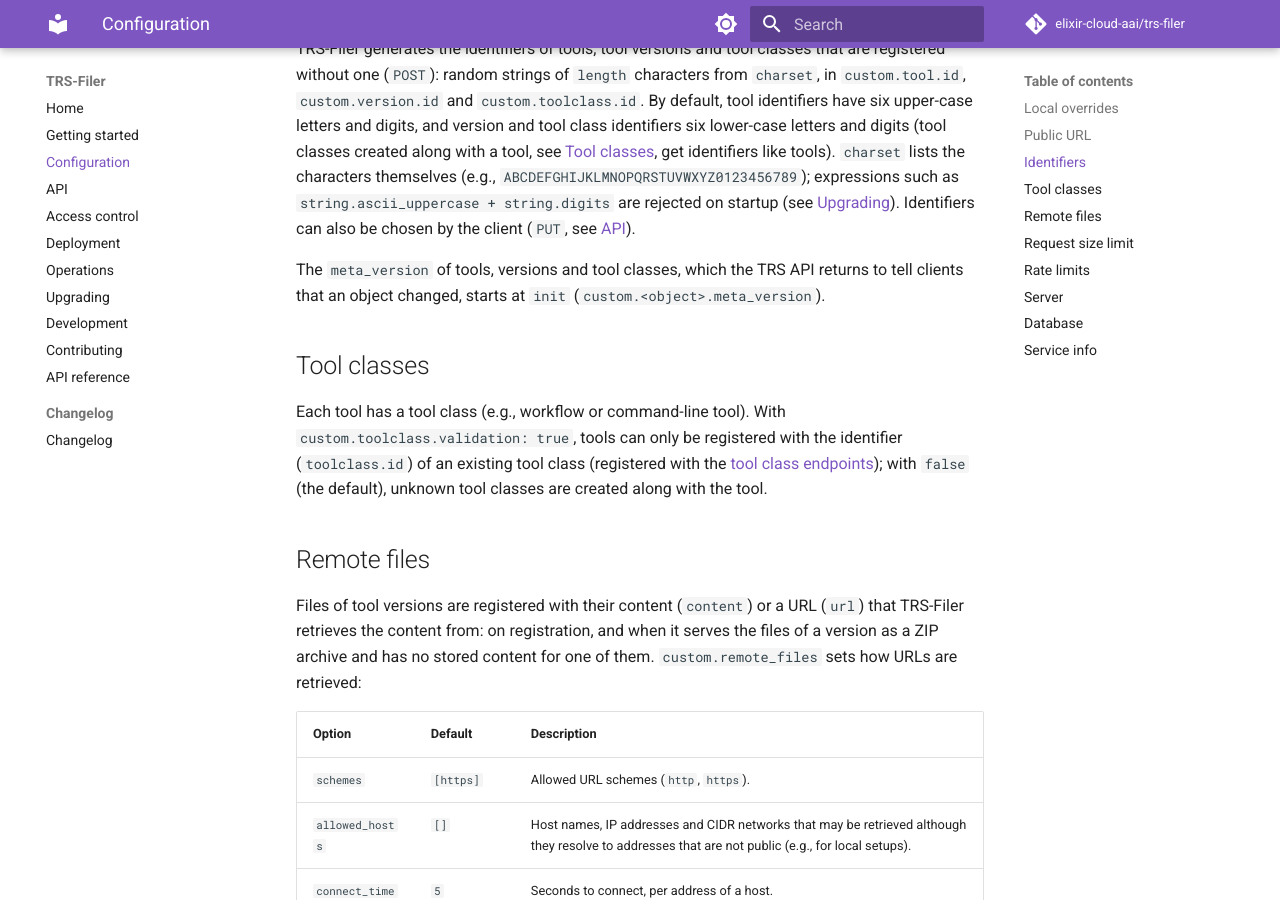
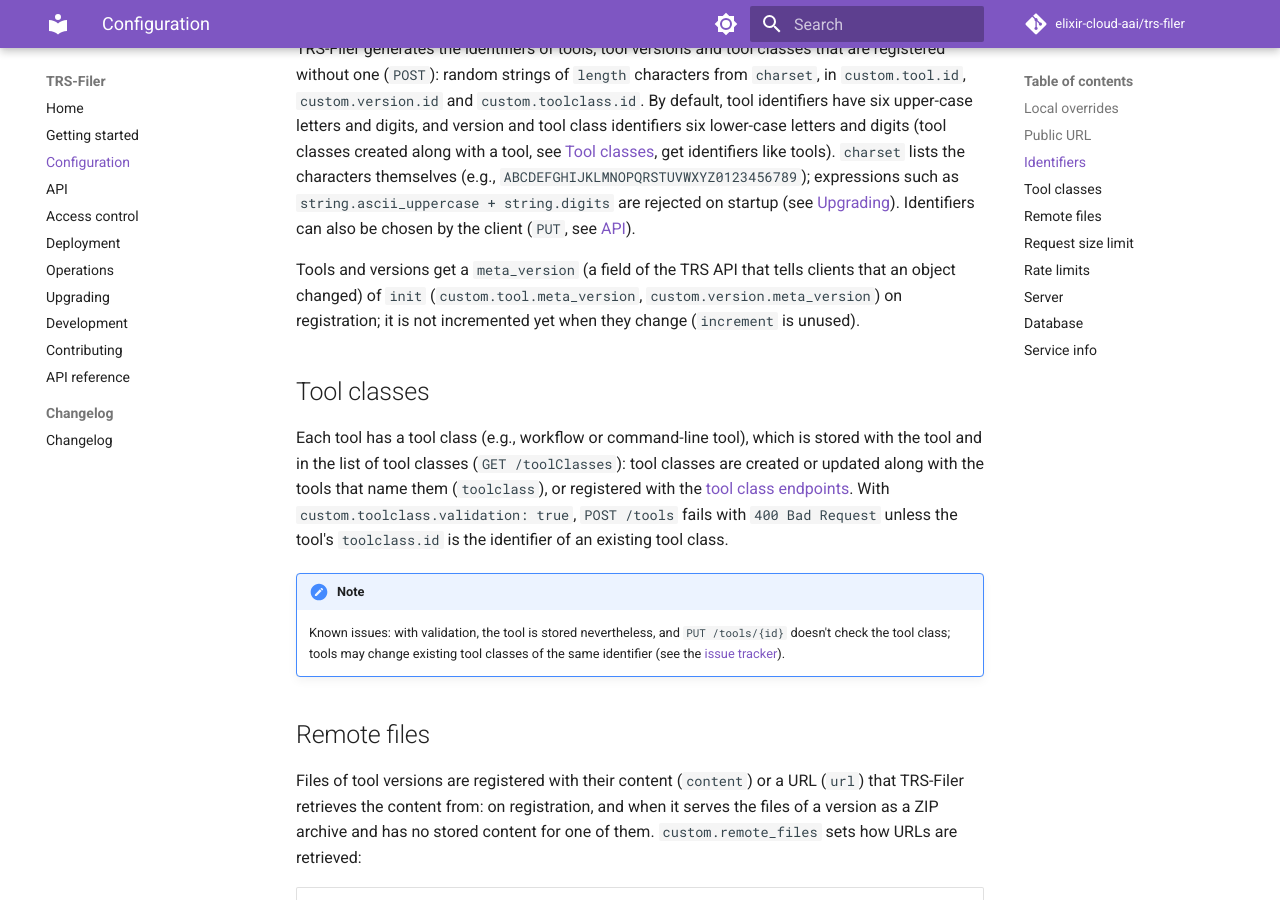
Before and after one commit to elixir-cloud-aai/trs-filer, an MkDocs documentation site: the page built from docs/configuration.md, in a window 1280 px wide and 900 px high, scrolled down 1144 px. Built offline with MkDocs 1.6.1 and Material for MkDocs 9.7.7, drawn with Linux system fonts in a browser that asks for light colours; comment, search, counter and statistics services are not loaded.

Commit message:
docs: address review findings
Describe tool classes and meta versions as the code handles them (with
the known issues of #126), list which files `/files` returns, name the
Helm chart's database, measure the coverage of the docs hooks, and
reword the comment on the nav.

Co-Authored-By: Claude Opus 5.5 <noreply@anthropic.com>

```diff
--- a/docs/configuration.md
+++ b/docs/configuration.md
@@ -66,17 +66,26 @@ classes](#tool-classes), get identifiers like tools). `charset` lists the charac
 [Upgrading](upgrading.md#configuration)). Identifiers can also be chosen by
 the client (`PUT`, see [API](api.md)).
 
-The `meta_version` of tools, versions and tool classes, which the TRS API
-returns to tell clients that an object changed, starts at `init`
-(`custom.<object>.meta_version`).
+Tools and versions get a `meta_version` (a field of the TRS API that tells
+clients that an object changed) of `init` (`custom.tool.meta_version`,
+`custom.version.meta_version`) on registration; it is not incremented yet
+when they change (`increment` is unused).
 
 ## Tool classes
 
-Each tool has a tool class (e.g., workflow or command-line tool). With
-`custom.toolclass.validation: true`, tools can only be registered with the
-identifier (`toolclass.id`) of an existing tool class (registered with the
-[tool class endpoints](api.md#registering-tools)); with `false` (the
-default), unknown tool classes are created along with the tool.
+Each tool has a tool class (e.g., workflow or command-line tool), which is
+stored with the tool and in the list of tool classes (`GET /toolClasses`):
+tool classes are created or updated along with the tools that name them
+(`toolclass`), or registered with the [tool class
+endpoints](api.md#registering-tools). With `custom.toolclass.validation:
+true`, `POST /tools` fails with `400 Bad Request` unless the tool's
+`toolclass.id` is the identifier of an existing tool class.
+
+!!! note
+    Known issues: with validation, the tool is stored nevertheless, and
+    `PUT /tools/{id}` doesn't check the tool class; tools may change
+    existing tool classes of the same identifier (see the [issue
+    tracker](https://github.com/elixir-cloud-aai/trs-filer/issues/126)).
 
 ## Remote files
 
--- a/mkdocs.yml
+++ b/mkdocs.yml
@@ -93,8 +93,8 @@ validation:
   unrecognized_links: warn
   anchors: warn
 
-# Add the notes of each release (`docs/releases/<version>.md`) to
-# "Changelog"; the build fails for notes missing here
+# Pages missing here fail the build; release notes, once there are any
+# (`docs/releases/<version>.md`), go under "Changelog"
 nav:
   - Home: index.md
   - Getting started: getting-started.md
--- a/pyproject.toml
+++ b/pyproject.toml
@@ -85,7 +85,7 @@ module = [
 ignore_errors = true
 
 [tool.coverage.run]
-source = ["trs_filer", "scripts"]
+source = ["trs_filer", "docs", "scripts"]
 
 [tool.coverage.report]
 exclude_also = ['if __name__ == "__main__":']
```
Also changed, not shown: docs/api.md (+1 -1 lines), docs/contributing.md (+2 -2 lines), docs/development.md (+2 -1 lines), docs/operations.md (+4 -3 lines).
